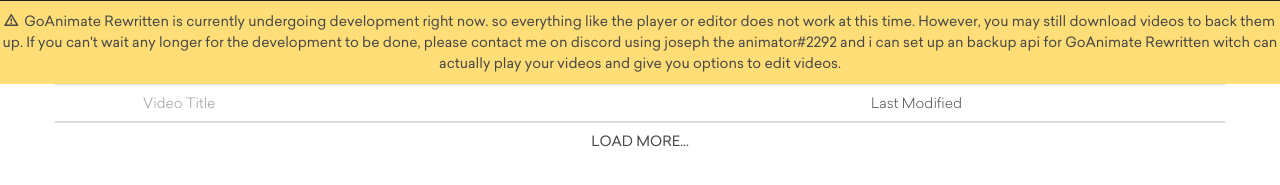
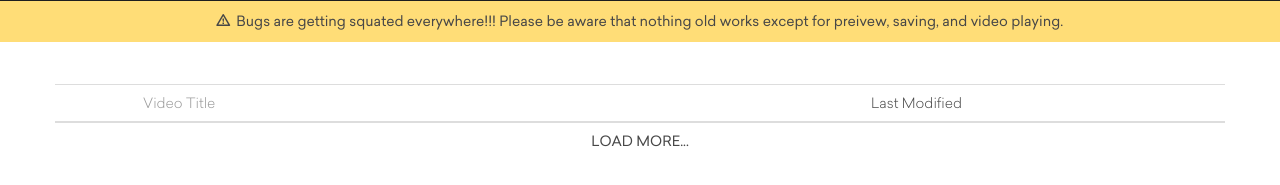
Before and after one commit to SukiFromToonMarty2022/GoAnimate-Rewritten-Beta, a website: page html/list.html in a window 1280 px wide. Shown: the part 43-228 px from the top of the page. Drawn offline with Linux system fonts and the light colour scheme; no server answers.

Commit message:
Update list.html

```diff
--- a/html/list.html
+++ b/html/list.html
@@ -40,12 +40,7 @@
 			</div>
 		</div>
 		<div class="warning">
-			GoAnimate Rewritten is currently undergoing development right now.
-			so everything like the player or editor does not work at this time.
-			However,
-			you may still download videos to back them up. If you can't wait any longer for the development to be done, please contact me on discord using
-			joseph the animator#2292 and i can
-			set up an backup api for GoAnimate Rewritten witch can actually play your videos and give you options to edit videos.
+			Bugs are getting squated everywhere!!! Please be aware that nothing old works except for preivew, saving, and video playing.
 		</div>
 	</header>
 	<table>
```
